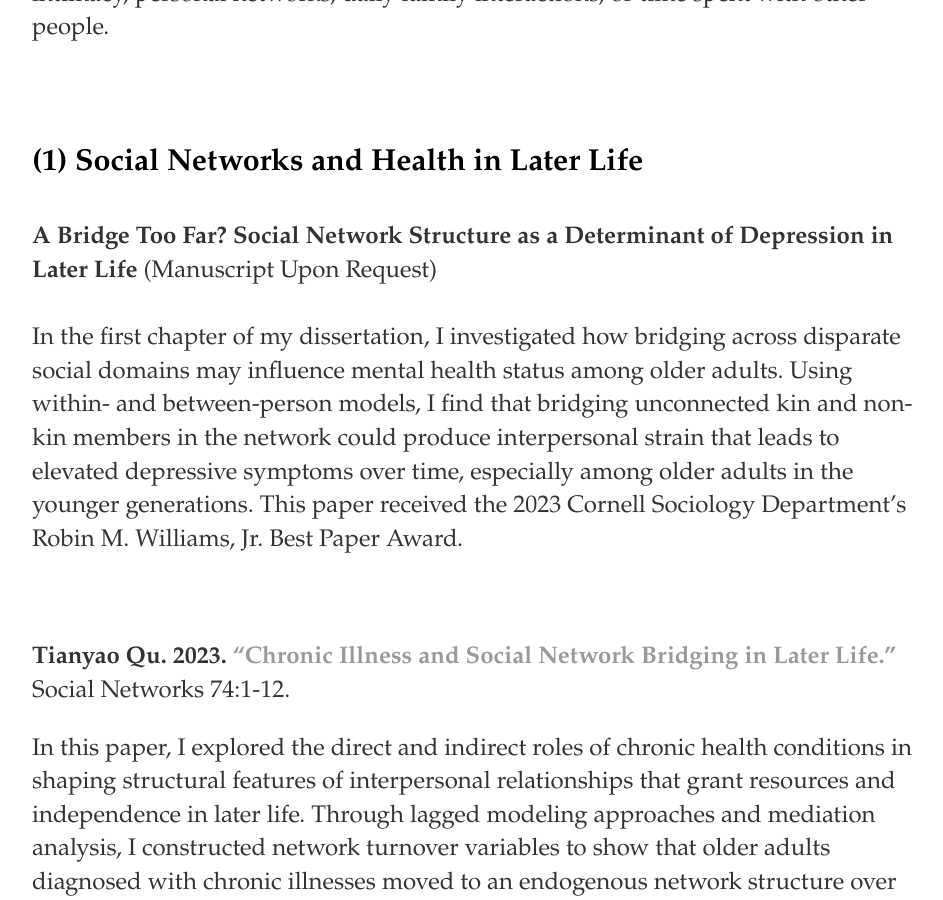
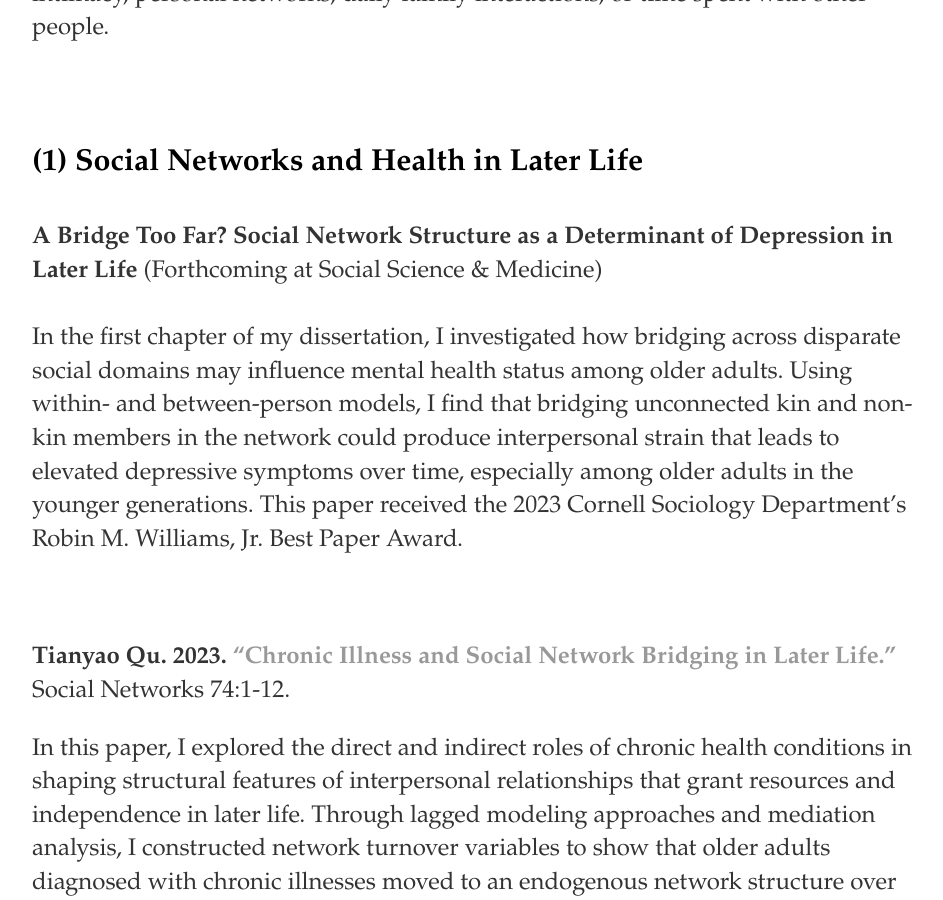
Before and after one commit to windyqu/windyqu.github.io, a Jekyll site: the page built from research/index.html, in a window 1280 px wide and 900 px high, scrolled down 530 px. Shown: the whole window, without its empty margins (160-1103 px from the left). Built offline with Jekyll 4.4.1, drawn with Linux system fonts in a browser that asks for light colours.

Commit message:
Update index.html

```diff
--- a/research/index.html
+++ b/research/index.html
@@ -17,7 +17,7 @@ title: Tianyao Qu's Homepage
 
 		<h4> (1) Social Networks and Health in Later Life </h4>
         <p>
-<b>A Bridge Too Far? Social Network Structure as a Determinant of Depression in Later Life </b> (Manuscript Upon Request)
+<b>A Bridge Too Far? Social Network Structure as a Determinant of Depression in Later Life </b> (Forthcoming at Social Science & Medicine)
 <br><br>
 In the first chapter of my dissertation, I investigated how bridging across disparate social domains may influence mental health status among older adults. Using within- and between-person models, I find that bridging unconnected kin and non-kin members in the network could produce interpersonal strain that leads to elevated depressive symptoms over time, especially among older adults in the younger generations. This paper received the 2023 Cornell Sociology Department’s Robin M. Williams, Jr. Best Paper Award.
         </p>
```
